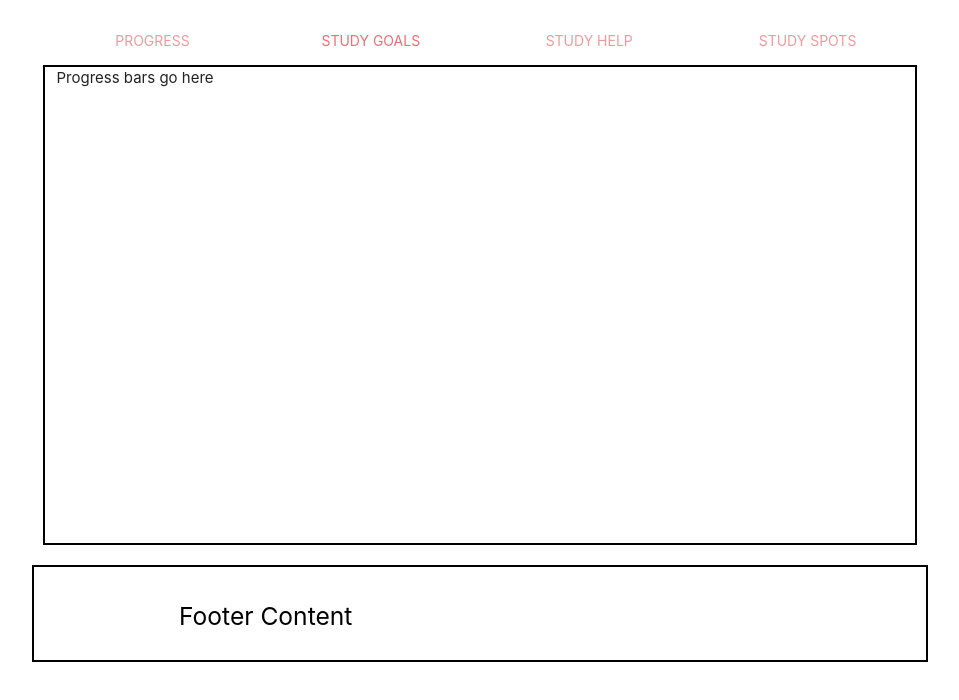
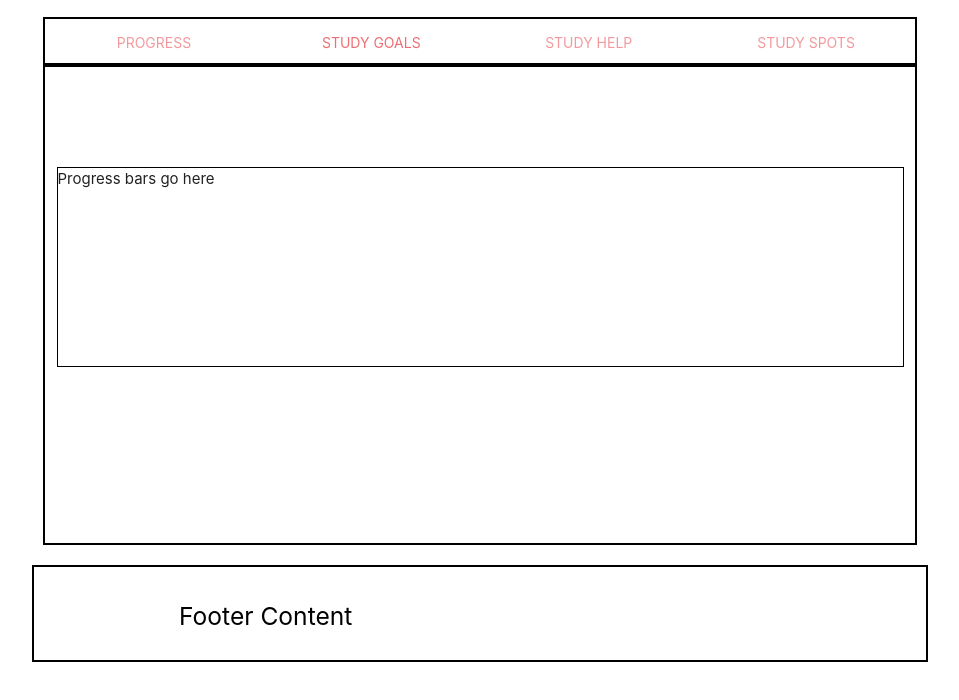
Before and after one commit to jdander19/StudyWorm---my-files, a plain HTML site: page index.html in a window 1280 px wide. Shown: the part 100-800 px from the top of the page, without its empty margins (160-1119 px from the left). Drawn offline with nearby package versions, Linux system fonts and the light colour scheme.

Commit message:
more elements added

```diff
--- a/assets/css/style.css
+++ b/assets/css/style.css
@@ -12,6 +12,13 @@ h3{
     border: 2px solid black;
     height: 60vh;
 }
-.tab col s3{
+.tabs{
     color: black;
+    border: 2px solid black;
+
 }
+#progressBars{
+    border: 1px solid black;
+    height: 200px;
+    margin-top: 100px;
+}
```
